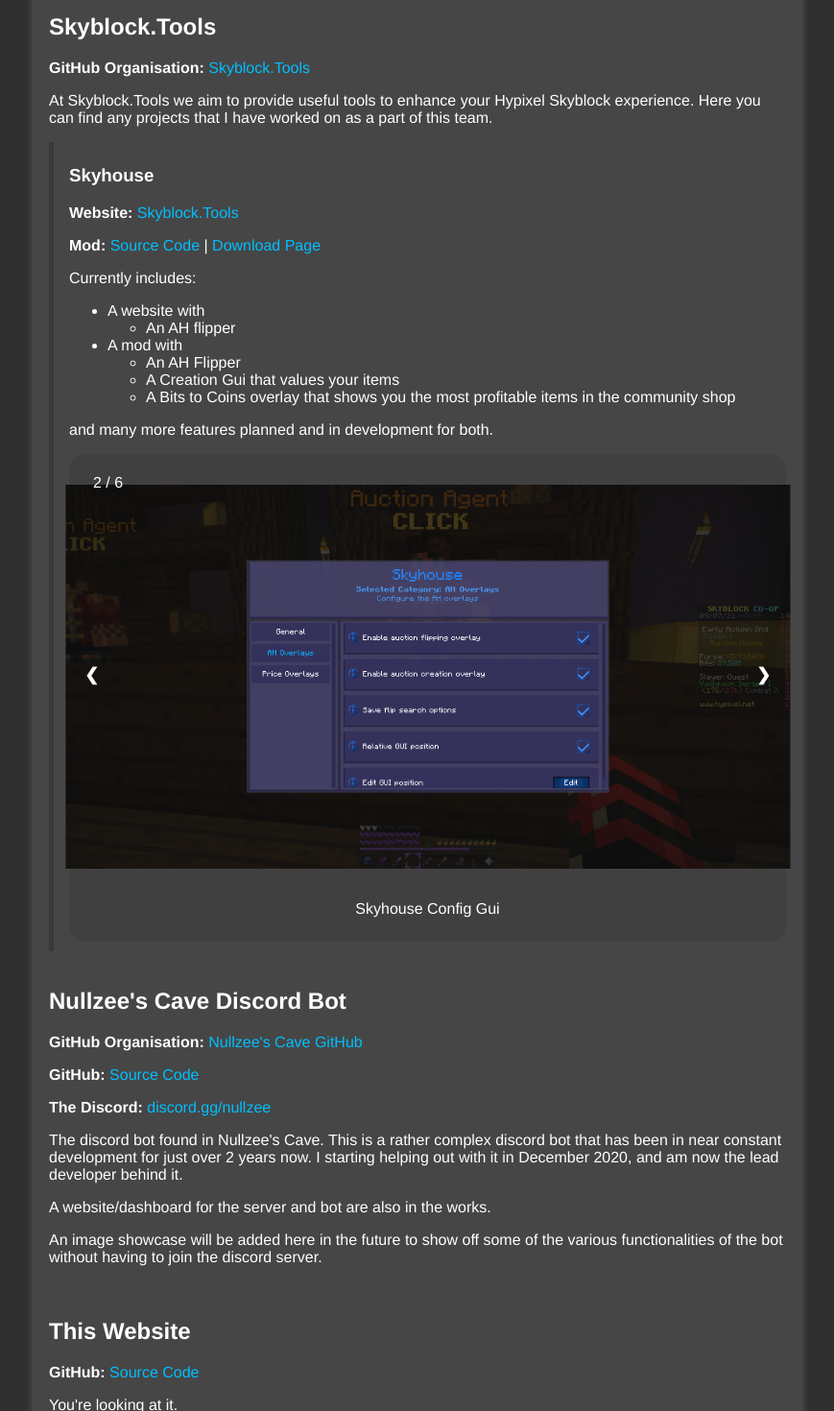
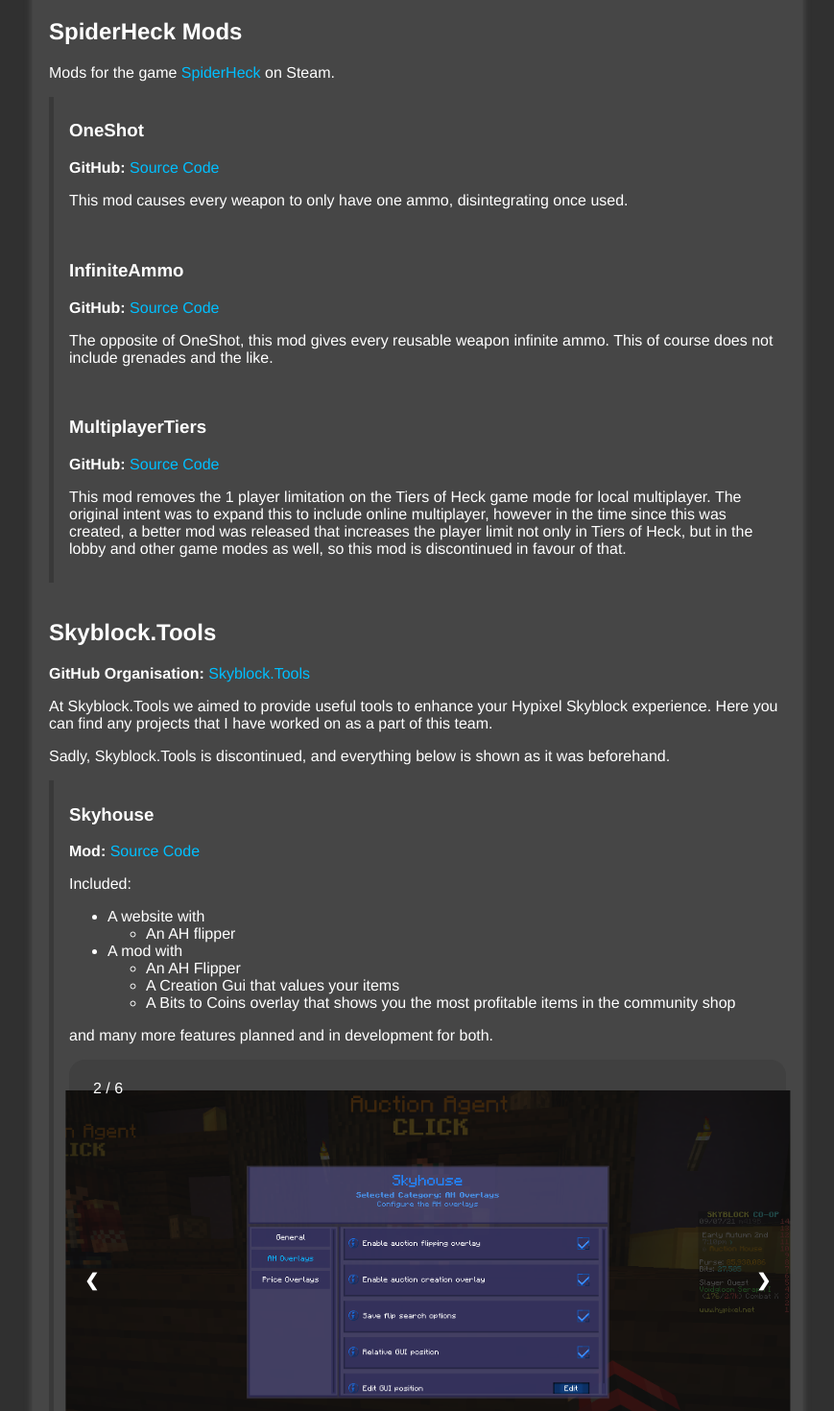
Before and after one commit to Septikai/Septikai-Website, a Vue app: page /projects in a window 1280 px wide. Shown: the part 220-1690 px from the top of the page at 96% size, without its empty margins (205-1074 px from the left). Built offline with nearby package versions, Linux system fonts and the light colour scheme.

Commit message:
update website

```diff
--- a/src/App.vue
+++ b/src/App.vue
@@ -45,7 +45,7 @@
   overflow: auto;
   background-color: #464646;
   width: 60%;
-  margin: 20px auto auto;
+  margin: 25px auto 25px auto;
   box-shadow: 0 0 10px #606060;
   padding: 16px;
   border-radius: 5px;
--- a/src/views/About.vue
+++ b/src/views/About.vue
@@ -4,8 +4,11 @@
     <br>
     <p>I exist</p>
     <br>
+    <p></p>
     <p>I'm currently studying CS, Maths and Further Maths</p>
-    <p>I know Python, Java, C#, some JS and a little VB. Currently working on improving my web dev skills.</p>
+    <p>I know Python, Java, C#, some JS and a little VB.</p>
+    <br>
+    <p>They/She</p>
     <br>
     <p><strong>Contact Me:</strong> septikai@septikai.me</p>
   </div>
--- a/src/views/Projects.vue
+++ b/src/views/Projects.vue
@@ -2,14 +2,30 @@
   <div class="main">
     <h1>My Projects</h1>
     <br>
+    <h2>SpiderHeck Mods</h2>
+    <p>Mods for the game <a target="_blank" href="https://store.steampowered.com/app/1329500/SpiderHeck/">SpiderHeck</a> on Steam.</p>
+    <div class="sub-section">
+      <h3>OneShot</h3>
+      <p><strong>GitHub:</strong> <a target="_blank" href="https://github.com/Septikai/OneShot">Source Code</a></p>
+      <p>This mod causes every weapon to only have one ammo, disintegrating once used.</p>
+      <br>
+      <h3>InfiniteAmmo</h3>
+      <p><strong>GitHub:</strong> <a target="_blank" href="https://github.com/Septikai/InfiniteAmmo">Source Code</a></p>
+      <p>The opposite of OneShot, this mod gives every reusable weapon infinite ammo. This of course does not include grenades and the like.</p>
+      <br>
+      <h3>MultiplayerTiers</h3>
+      <p><strong>GitHub:</strong> <a target="_blank" href="https://github.com/Septikai/MultiplayerTiers">Source Code</a></p>
+      <p>This mod removes the 1 player limitation on the Tiers of Heck game mode for local multiplayer. The original intent was to expand this to include online multiplayer, however in the time since this was created, a better mod was released that increases the player limit not only in Tiers of Heck, but in the lobby and other game modes as well, so this mod is discontinued in favour of that.</p>
+    </div>
+    <br>
     <h2>Skyblock.Tools</h2>
     <p><strong>GitHub Organisation:</strong> <a target="_blank" href="https://github.com/skyblock-tools">Skyblock.Tools</a></p>
-    <p>At Skyblock.Tools we aim to provide useful tools to enhance your Hypixel Skyblock experience. Here you can find any projects that I have worked on as a part of this team.</p>
+    <p>At Skyblock.Tools we aimed to provide useful tools to enhance your Hypixel Skyblock experience. Here you can find any projects that I have worked on as a part of this team.</p>
+    <p>Sadly, Skyblock.Tools is discontinued, and everything below is shown as it was beforehand.</p>
     <div class="sub-section">
       <h3>Skyhouse</h3>
-      <p><strong>Website:</strong> <a target="_blank" href="https://skyblock.tools">Skyblock.Tools</a></p>
-      <p><strong>Mod:</strong> <a target="_blank" href="https://github.com/skyblock-tools/skyhouse-mod">Source Code</a> | <a target="_blank" href="https://github.com/skyblock-tools/skyhouse-mod/releases">Download Page</a></p>
-      <p>Currently includes:</p>
+      <p><strong>Mod:</strong> <a target="_blank" href="https://github.com/skyblock-tools/skyhouse-mod">Source Code</a></p>
+      <p>Included:</p>
       <ul>
         <li>A website with
           <ul>
@@ -31,14 +47,18 @@
     <h2>Nullzee's Cave Discord Bot</h2>
     <p><strong>GitHub Organisation:</strong> <a target="_blank" href="https://github.com/nullzee-cave">Nullzee's Cave GitHub</a></p>
     <p><strong>GitHub:</strong> <a target="_blank" href="https://github.com/nullzee-cave/nullzee-bot">Source Code</a></p>
-    <p><strong>The Discord:</strong> <a target="_blank" href="https://discord.com/invite/nullzee">discord.gg/nullzee</a></p>
-    <p>The discord bot found in Nullzee's Cave. This is a rather complex discord bot that has been in near constant development for just over 2 years now. I starting helping out with it in December 2020, and am now the lead developer behind it.</p>
-    <p>A website/dashboard for the server and bot are also in the works.</p>
-    <p>An image showcase will be added here in the future to show off some of the various functionalities of the bot without having to join the discord server.</p>
+    <p><strong>The Discord:</strong> <a target="_blank" href="https://discord.gg/BwKTFDSSaG">discord.gg/nullzee</a></p>
+    <p>The discord bot found in Nullzee's Cave. This is a rather complex discord bot that has been in near constant development for just over 2 years now. I starting helping out with it in December 2020, and I am now the lead developer behind it.</p>
+    <p>A website/dashboard for the server and bot are also in the works. More as something fun for me to make and to prove to myself that I can do it rather than to actually be useful.</p>
+    <p>An image showcase will be added here at some point in the future to show some of the various aspects of the bot without having to join the discord server.</p>
     <br>
     <h2>This Website</h2>
     <p><strong>GitHub:</strong> <a target="_blank" href="https://github.com/Septikai/Septikai-Website">Source Code</a></p>
-    <p>You're looking at it.</p>
+    <p>You're looking at it. I don't update it very regularly and web dev definitely isn't my specialty but here it is anyway.</p>
+    <br>
+    <br>
+    <br>
+    <small>Note: this page only includes public projects, it's usually safe to assume that I have at least 2 or 3 additional private projects in progress at any given point in time.</small>
   </div>
 </template>
 
```
